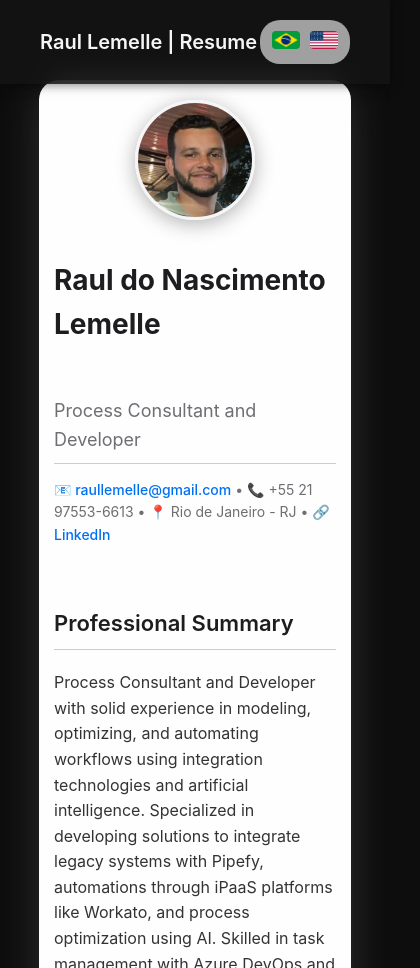
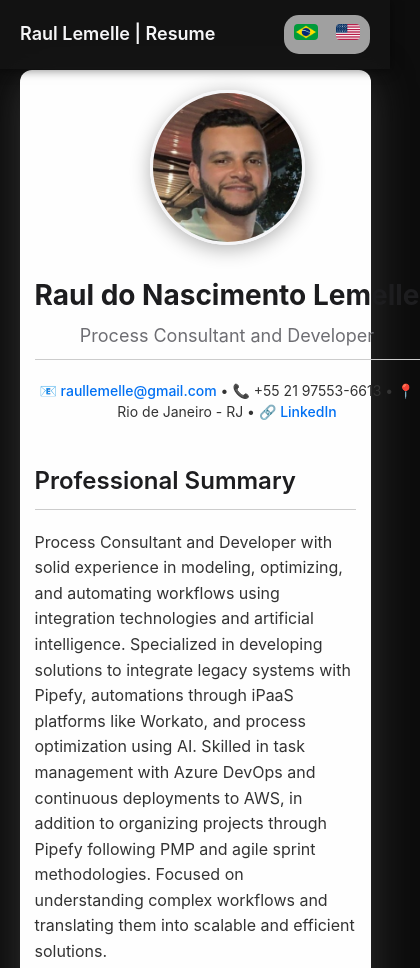
Before and after one commit to Raul-Lemelle/resume-raul-lemelle, a plain HTML site: page en/index.html in a window 390 px wide. Shown: the top 968 px of the page, 420 px wide, since content can reach past the window. Drawn offline with Linux system fonts and the light colour scheme.

Commit message:
Update style.css

```diff
--- a/static/style.css
+++ b/static/style.css
@@ -41,7 +41,7 @@
     border-radius: 20px;
     display: flex;
     align-items: center;
-    gap: 10px;
+    gap: 20px;
   }
 
   .lang-switch img {
@@ -97,10 +97,17 @@
     margin-bottom: 15px;
   }
 
+  .contact-info {
+    margin-top: 5px;
+    display: flex;
+    flex-wrap: wrap;
+    justify-content: center;
+    gap: 10px;
+  }
+
   .contact-info p {
-    font-size: 15px;
-    color: #6e6e73;
-    margin-top: 8px;
+    font-size: 16px;
+    margin: 0;
   }
 
   .contact-info a {
@@ -113,11 +120,8 @@
     text-decoration: underline;
   }
 
-
-
-
   .container {
-    max-width: 80%;
+    max-width: 90%;
     margin: auto;
     padding: 30px 20px;
     background: #fefefe;
@@ -146,7 +150,7 @@
   h2 {
     font-size: 24px;
     font-weight: 600;
-    margin-top: 50px;
+    margin-top: 10px;
     margin-bottom: 20px;
     border-bottom: 1px solid #ccc;
     padding-bottom: 8px;
@@ -168,39 +172,87 @@
   }
 
   @media (max-width: 768px) {
-  .profile-top {
-    flex-direction: column;
-    align-items: center;
-    text-align: center;
+    body {
+      padding-top: 70px;
     }
 
-  .profile-photo img {
-    width: 120px;
-    height: 120px;
-  }
-
-  .profile-header h1 {
-    font-size: 28px;
-  }
-
-  .headline {
+    header {
+      padding: 15px 20px;
       font-size: 18px;
-  }
-
-  .contact-info p {
-    font-size: 14px;
     }
 
     .container {
       width: 90%;
       padding: 20px 15px;
+      border-radius: 12px;
+    }
+
+    .profile-top {
+      flex-direction: column;
+      align-items: center;
+      text-align: center;
+      gap: 20px;
+    }
+
+    .profile-photo img {
+      width: 155px;
+      height: 155px;
+    }
+
+    .profile-header {
+      text-align: center;
+    }
+
+    .profile-header h1 {
+      font-size: 28px;
+      white-space: nowrap;
+      overflow: hidden;
+      text-overflow: ellipsis;
+      margin-top: 0;
+    }
+
+    .headline {
+      font-size: 18px;
+      white-space: nowrap;
+      overflow: hidden;
+      text-overflow: ellipsis;
+      margin-top: 5px;
+    }
+
+    .contact-info {
+      flex-direction: column;
+      align-items: center;
+      text-align: center;
+      gap: 5px;
+    }
+
+    .contact-info p {
+      font-size: 14px;
+      line-height: 1.5;
+      margin-top: 5px;
     }
 
     h2 {
-    font-size: 22px;
+      font-size: 24px;
+      margin-top: 20px;
     }
 
     p, li {
       font-size: 16px;
     }
+
+    ul {
+      padding-left: 18px;
     }
+
+    .lang-switch {
+      gap: 18px;
+      padding: 5px 10px;
+      border-radius: 15px;
+    }
+
+    .lang-switch img {
+      width: 24px;
+      height: 16px;
+    }
+  }
```
Lines whose indentation alone changed are shown as unchanged.
